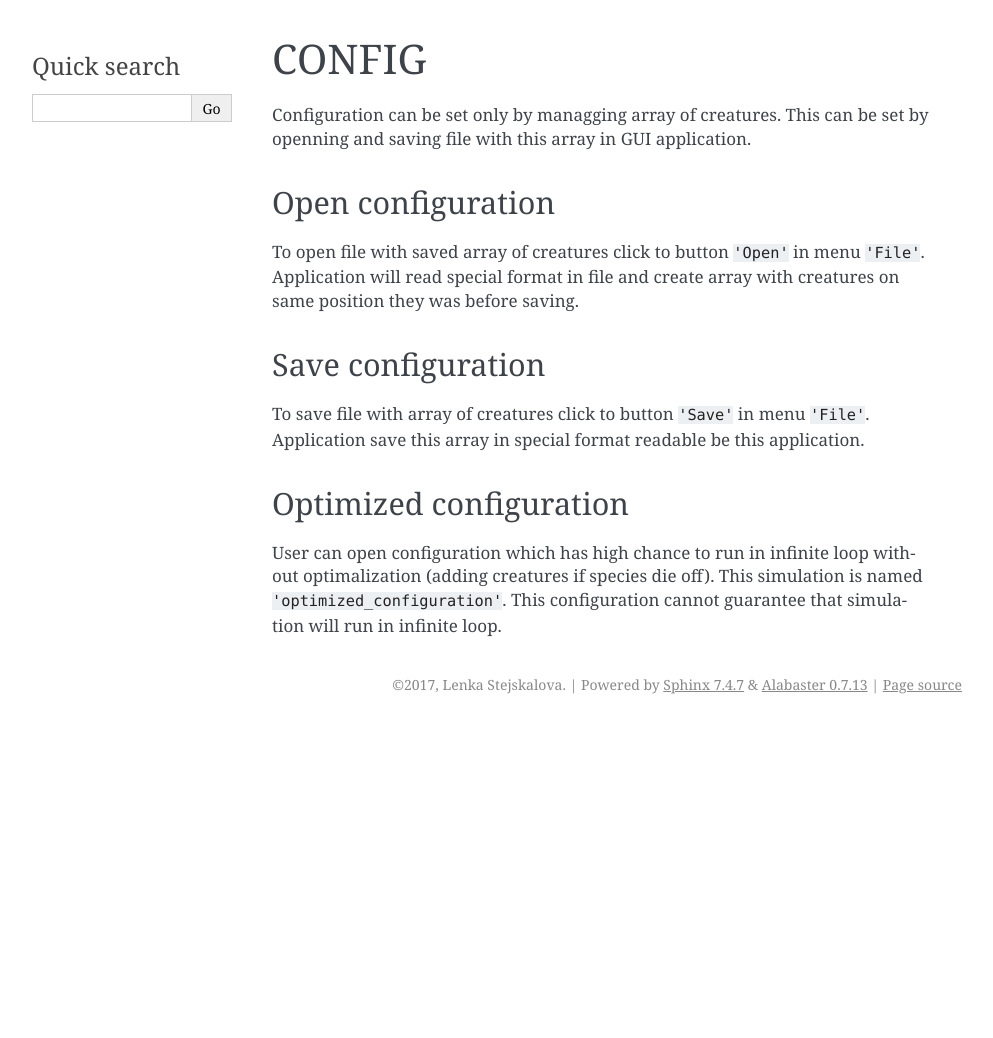
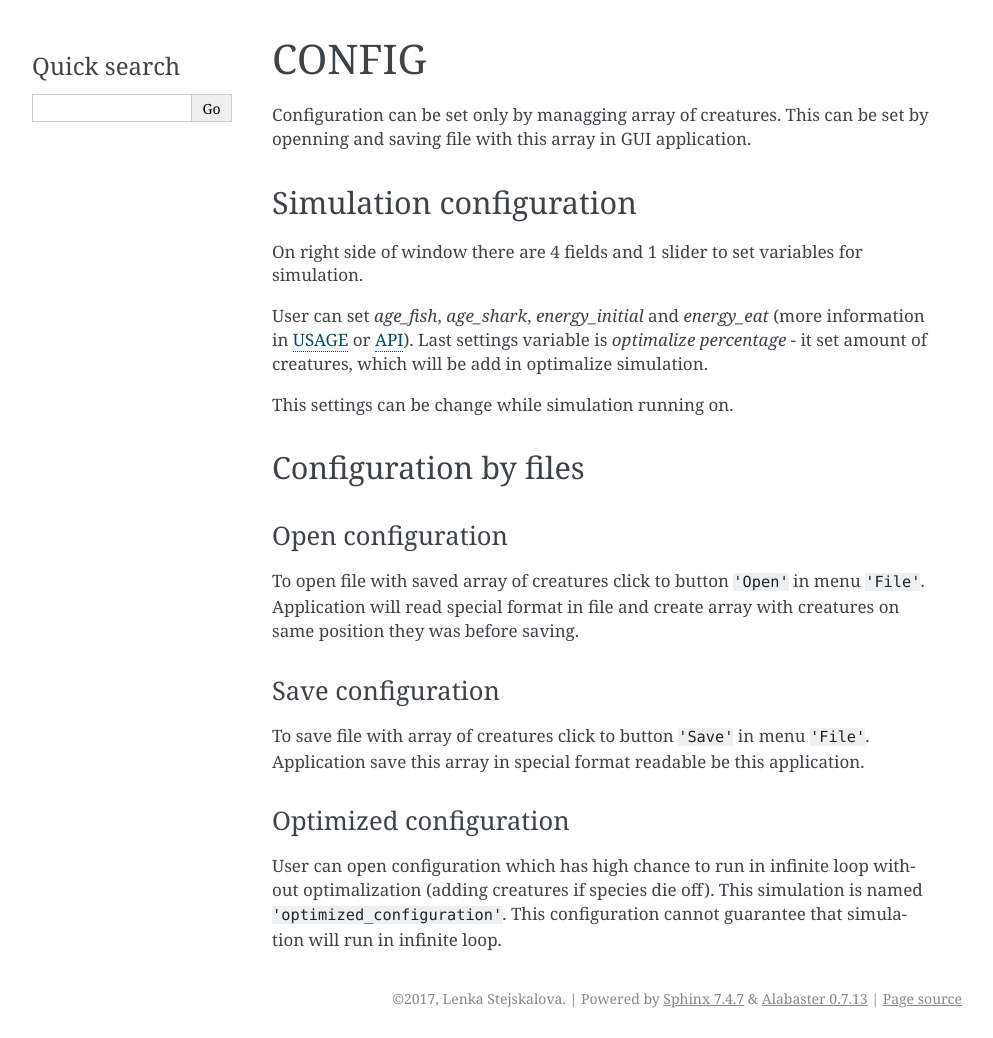
Before and after one commit to stejsle1/semestralni_prace_PYT, a Sphinx documentation site: the page built from docs/src/config.rst, in a window 1280 px wide. Shown: the whole page, without its empty margins (148-1141 px from the left). Built offline with Sphinx 7.4.7, drawn with Linux system fonts in a browser that asks for light colours; before the commit the page ends 900 px from its top, so only the background shows below that.

Commit message:
update docs

```diff
--- a/docs/src/config.rst
+++ b/docs/src/config.rst
@@ -5,17 +5,29 @@ CONFIG
 
 Configuration can be set only by managging array of creatures. This can be set by openning and saving file with this array in GUI application.
 
+Simulation configuration
+------------------------
+
+On right side of window there are 4 fields and 1 slider to set variables for simulation.
+
+User can set *age_fish*, *age_shark*, *energy_initial* and *energy_eat* (more information in :ref:`use-manual` or :ref:`api-label`). Last settings variable is *optimalize percentage* - it set amount of creatures, which will be add in optimalize simulation.
+
+This settings can be change while simulation running on.
+
+Configuration by files
+----------------------
+
 Open configuration
-------------------
+~~~~~~~~~~~~~~~~~~
 
 To open file with saved array of creatures click to button ``'Open'`` in menu ``'File'``. Application will read special format in file and create array with creatures on same position they was before saving.
 
 Save configuration
-------------------
+~~~~~~~~~~~~~~~~~~
 
 To save file with array of creatures click to button ``'Save'`` in menu ``'File'``. Application save this array in special format readable be this application.
 
 Optimized configuration
------------------------
+~~~~~~~~~~~~~~~~~~~~~~~
 
 User can open configuration which has high chance to run in infinite loop without optimalization (adding creatures if species die off). This simulation is named ``'optimized_configuration'``. This configuration cannot guarantee that simulation will run in infinite loop.
```
Also changed, not shown: docs/src/gui.rst (+12 -2 lines).
